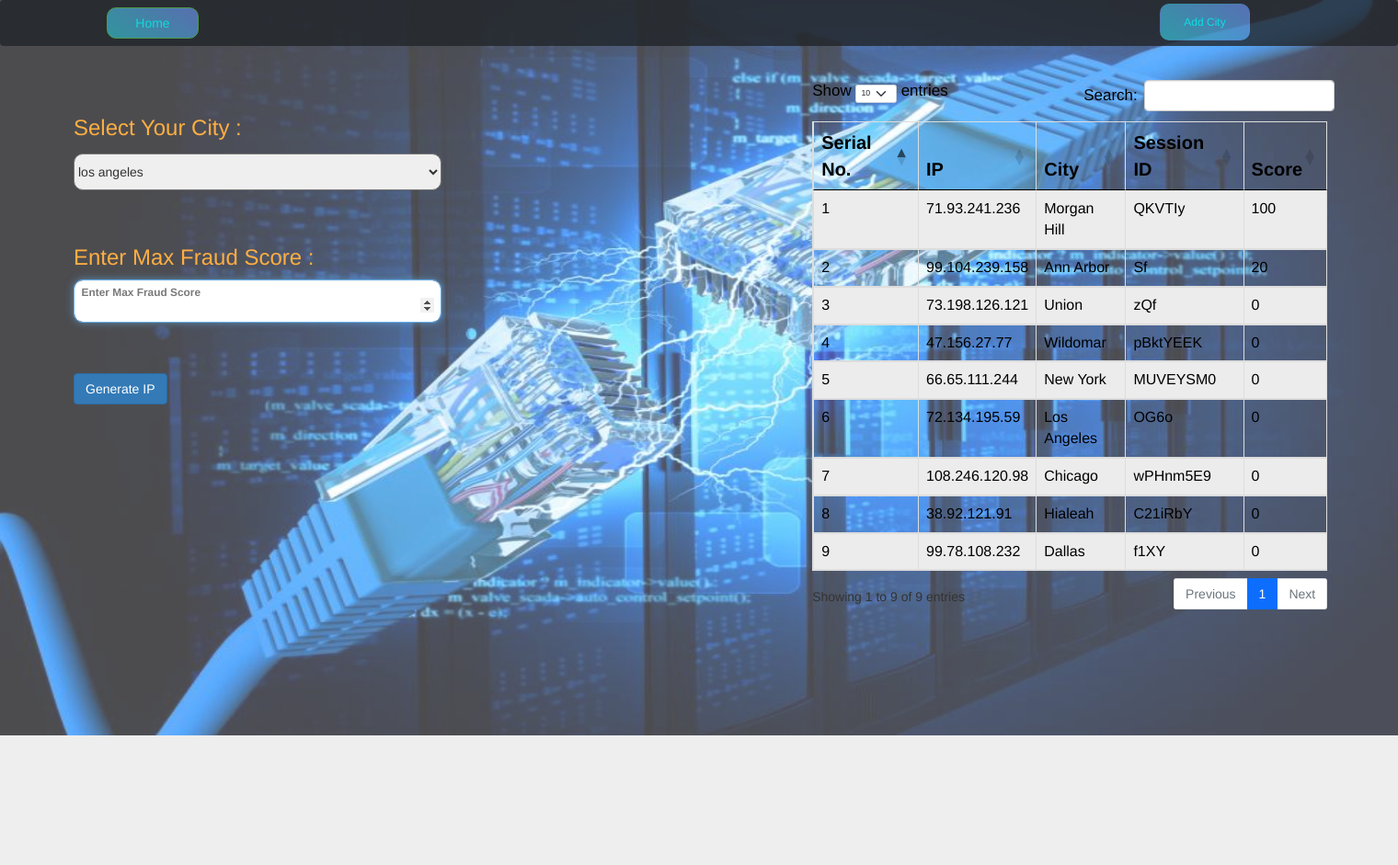
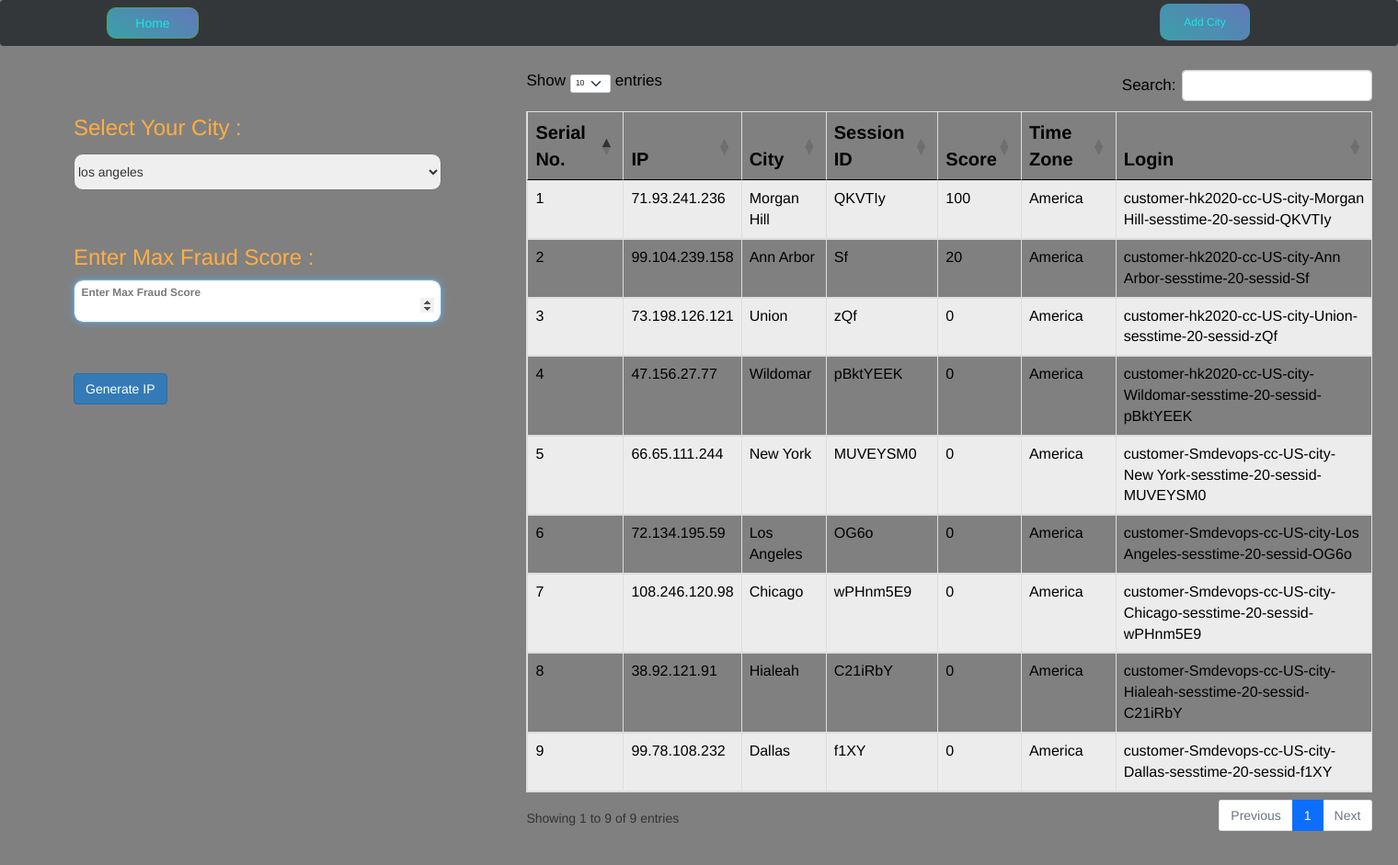
Before and after one commit to Razihmad/BestIPAddress, a Django app: page / in a window 1520 px wide. Shown: the whole page at 92% size. Before the commit the page ends 800 px from the top, so only its background shows below. Run offline with Django 3.2, Linux system fonts and the light colour scheme; data comes from the database, SQL or seed files in the repository; both versions use the stored data as it was after the commit; some libraries are stand-ins or nearby versions.

Commit message:
all set now

```diff
--- a/getbestip/settings.py
+++ b/getbestip/settings.py
@@ -78,7 +78,7 @@ WSGI_APPLICATION = 'getbestip.wsgi.application'
 DATABASES = {
     'default': {
         'ENGINE': 'django.db.backends.sqlite3',
-        'NAME': BASE_DIR / 'db.sqlite3',
+        'NAME': str(os.path.join(BASE_DIR, "db.sqlite3"))
     }
 }
 
@@ -120,4 +120,6 @@ USE_TZ = True
 # https://docs.djangoproject.com/en/3.1/howto/static-files/
 
 STATIC_URL = '/static/'
+# STATIC_ROOT = os.path.join(BASE_DIR,'static')
 STATICFILES_DIRS = [os.path.join(BASE_DIR,'static')]
+# STATIC_ROOT = 'static'
--- a/ipapp/models.py
+++ b/ipapp/models.py
@@ -1,6 +1,6 @@
 from os import name
 from django.db import models
-from datetime import date
+from datetime import date, timezone
 # from django.db.models.query import ValuesQuerySet
 
 # Create your models here.
@@ -19,6 +19,7 @@ class Bestip(models.Model):
     session_id = models.CharField(max_length=10)
     score = models.IntegerField()
     password = models.CharField(max_length=20)
+    timezone = models.CharField(max_length=100)
 
 
     def __str__(self):
--- a/ipapp/views.py
+++ b/ipapp/views.py
@@ -6,6 +6,9 @@ import string
 import random
 import datetime
 from django.contrib import messages
+import urllib.request
+import random
+# customer-Smdevops-cc-US-city-Kansas_City-sesstime-20-sessid-iptest567431
 
 
 # It generate the random string which we use for the session id in generating new ip address
@@ -16,23 +19,33 @@ def get_random_string(length):
 
 
 # This function first connect  to the proxy first then return the ip address of that proxy server
-def get_ip(id):
-    proxies = {
-        'http': 'http://sudhanshumewati:UFgPvV3Tbv806WeC_country-UnitedStates_session-' + id + '@proxy.packetstream.io:31112',
-        'https': 'http://sudhanshumewati:UFgPvV3Tbv806WeC_country-UnitedStates_session-' + id + '@proxy.packetstream.io:31112'
-    }
-    res = requests.get('https://ipinfo.io', proxies=proxies)
-    data = res.json()
-    ip = data['ip']
-    return ip
+def get_ip(id,city):
+    username = 'Smdevops'
+    password = '123456'
+    country = 'US'
+    city = city
+    session = random.random()
+    entry = ('http://customer-%s-cc-%s-city-%s-sessid-%s:%s@pr.oxylabs.io:7777' %
+        (username, country, city, session, password))
+    query = urllib.request.ProxyHandler({
+        'http': entry,
+        'https': entry,
+    })
+    execute = urllib.request.build_opener(query)
+    data = execute.open('https://ipinfo.io').read()
+    new_data = data.decode('utf-8')
+    d = json.dumps(new_data)
+    final_dictionary = json.loads(new_data)
+    return final_dictionary['ip'],final_dictionary['timezone']
+
 
 
 # This function gives you the fraud_score of the ip address
 def quality_score(ip):
     url = 'https://ipqualityscore.com/api/json/ip/4ZHhcIZms4aaj2ff95kMdfoHvbfxynVi/' + \
-        ip + '?strictness=1&allow_public_access_points=true'
+        ip + '?strictness=3&allow_public_access_points=true'
     score = requests.get(url='https://ipqualityscore.com/api/json/ip/4ZHhcIZms4aaj2ff95kMdfoHvbfxynVi/' +
-                         ip+'?strictness=1&allow_public_access_points=true').json()
+                         ip+'?strictness=3&allow_public_access_points=true').json()
     return score
 
 # Views for this project
@@ -47,7 +60,9 @@ def home(request):
             session_id = get_random_string(n)
             try:
 
-                ip = get_ip(id=session_id)
+                data = get_ip(id=session_id,city = city)
+                ip = data[0]
+                timezone = data[1]
                 score = quality_score(ip)
             except requests.exceptions.ProxyError:
                 continue
@@ -58,11 +73,11 @@ def home(request):
                 if score['fraud_score'] <= s:
                     city = score['city']
                     ip = ip
-                    login = 'customer-hk2020-cc-US-city-' + score['city'] + '-sesstime-20-sessid-'+session_id
+                    login_id = 'customer-Smdevops-cc-US-city-' + city + '-sesstime-20-sessid-' + session_id
                     password = 123456
-                    data = Bestip(ip = ip,city = city,login = login,session_id = session_id,password = password,score = score['fraud_score'])
+                    data = Bestip(ip = ip,city = city,session_id = session_id,password = password,score = score['fraud_score'],login = login_id,timezone = timezone)
                     data.save()
-                    return render(request, 'ip.html', {'ip':ip,'login':'customer-hk2020-cc-US-city-' + score['city'] + '-sesstime-20-sessid-'+session_id})
+                    return render(request, 'ip.html', {'ip':ip,'login':'customer-Smdevops-cc-US-city-' + city + '-sesstime-20-sessid-' + session_id})
                     break
                 else:
                     continue
--- a/static/css/home.css
+++ b/static/css/home.css
@@ -20,6 +20,9 @@
     bottom: 5px;
 
 }
+body{
+    background-color: grey;
+}
 
 .content{
     position: absolute;
@@ -27,6 +30,7 @@
     left: 80px;
     display: flex;
     flex-direction: row;
+    /* background-color: grey; */
 }
 .content .ipgen{
     position: relative;
@@ -44,21 +48,13 @@
     border-radius: 10px;
 }
 
-img{
-    width: 100%;
-    height: 100%;
-    position: absolute;
-    top: 0px;
-    z-index: -1;
-    opacity: 0.7;
-    /* overflow: hidden; */
-}
+
 .details{
     position: relative;
-    left: 42%;
+    left: 7%;
     bottom: 80px;
-    width: 560px;
-    top: -9px;
+    width: 920px;
+    top: -20px;
 }
 
 .details table thead{
@@ -78,9 +74,9 @@ h3{
 
 
 .citylist{
-    width: 500px;
+    width: 600px;
     position: absolute;
-    left: 10%;
+    left: 6%;
     top: 10%;
 
     color: #FFA500;
--- a/templates/addcity.html
+++ b/templates/addcity.html
@@ -5,7 +5,6 @@
 
 {% endblock title %}
 {% block content %}
-<img src="{% static 'images/addcity.jpg' %}" alt="">
 <div class="cityform">
   <form action="{% url 'addcity' %}" method="POST">
       {% csrf_token %}
--- a/templates/home.html
+++ b/templates/home.html
@@ -10,7 +10,6 @@ Home
   alert('{{message}}')
 </script>
 {% endfor %}
-<img src="{%static 'images/ipimage.jpg' %}" alt="">
 <div class="content">
   <aside class="ipgen">
     <form action="" method="POST">
@@ -45,6 +44,8 @@ Home
           <th><b> City </b></th>
           <th><b>Session ID </b> </th>
           <th><b>Score </b></th>
+          <th><b>Time Zone</b></th>
+          <th><b>Login</b></th>
         </tr>
       </thead>
       <tbody>
@@ -55,6 +56,8 @@ Home
           <td>{{ip.city}}</td>
           <td>{{ip.session_id}}</td>
           <td>{{ip.score}}</td>
+          <td>{{ip.timezone}}</td>
+          <td>{{ip.login}}</td>
         </tr>
 
         {% endfor %}
```
Also changed, not shown: db.sqlite3.
